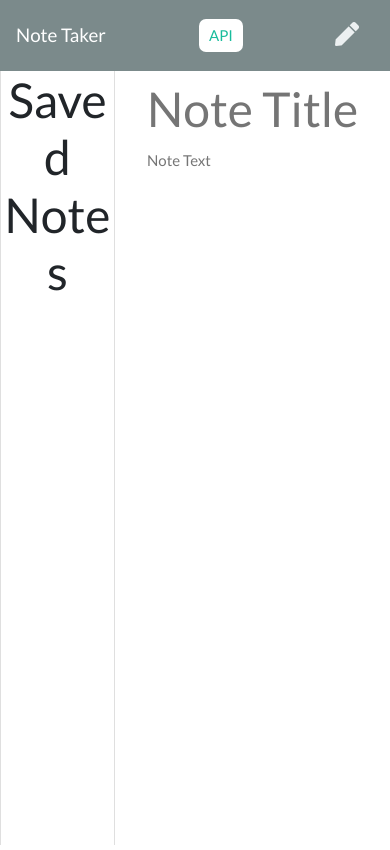
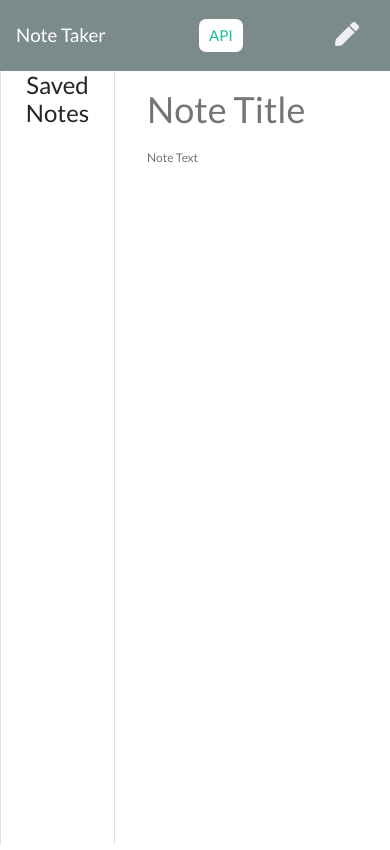
Before and after one commit to ghudson46/note-taker, a website: page public/notes.html in a window 390 px wide. Drawn offline with nearby package versions, Linux system fonts and the light colour scheme; no server answers.

Commit message:
changed font size in media query so it fits on mobile screen

```diff
--- a/public/assets/css/styles.css
+++ b/public/assets/css/styles.css
@@ -83,3 +83,20 @@ a {
   padding: 20px;
   cursor: pointer;
 }
+
+
+@media only screen
+  and (max-width: 420px) {
+
+    h1 {
+      font-size: 24px;
+    }
+
+    .note-title {
+      font-size: 36px;
+    }
+
+    .note-textarea {
+      font-size: 12px;
+    }
+}
```
